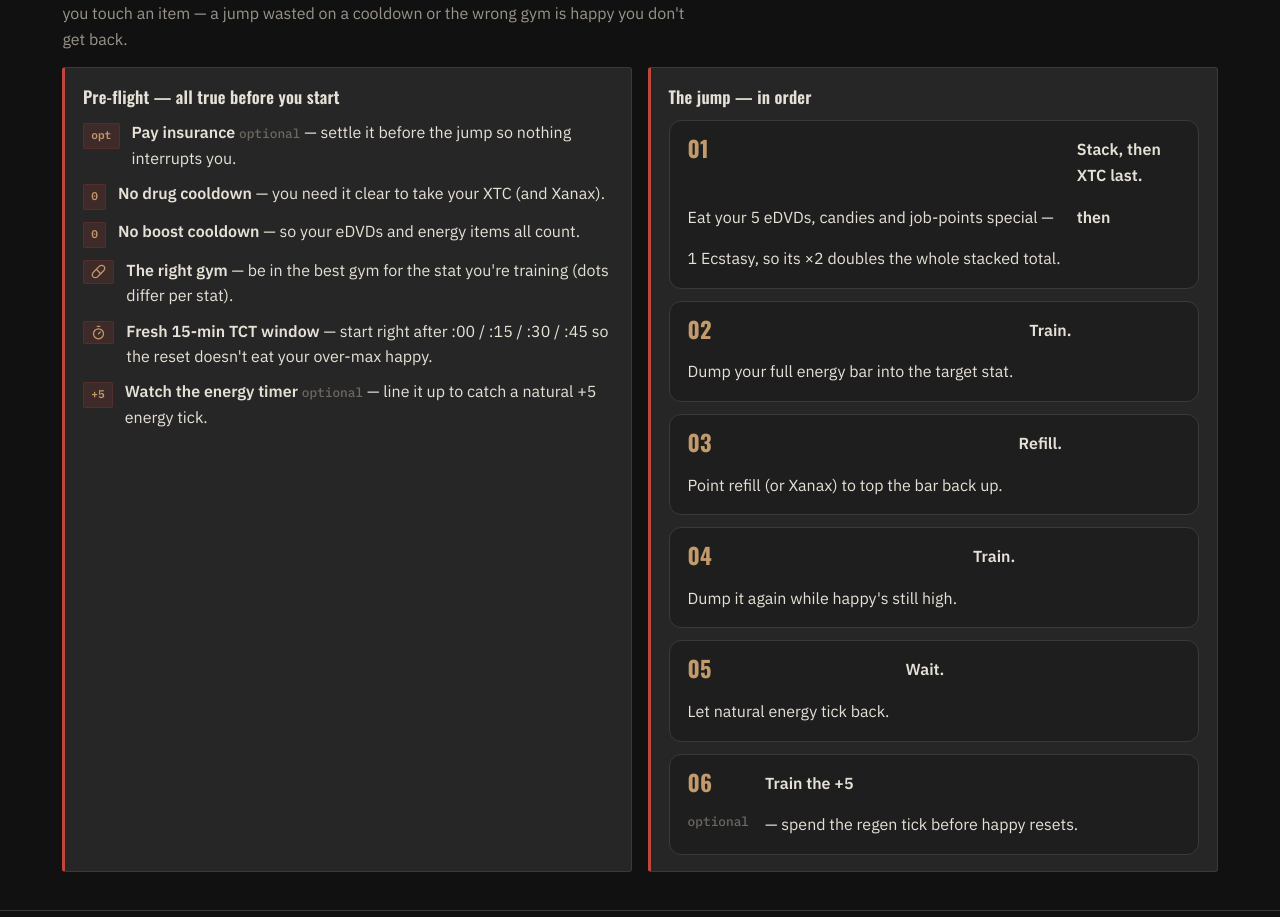
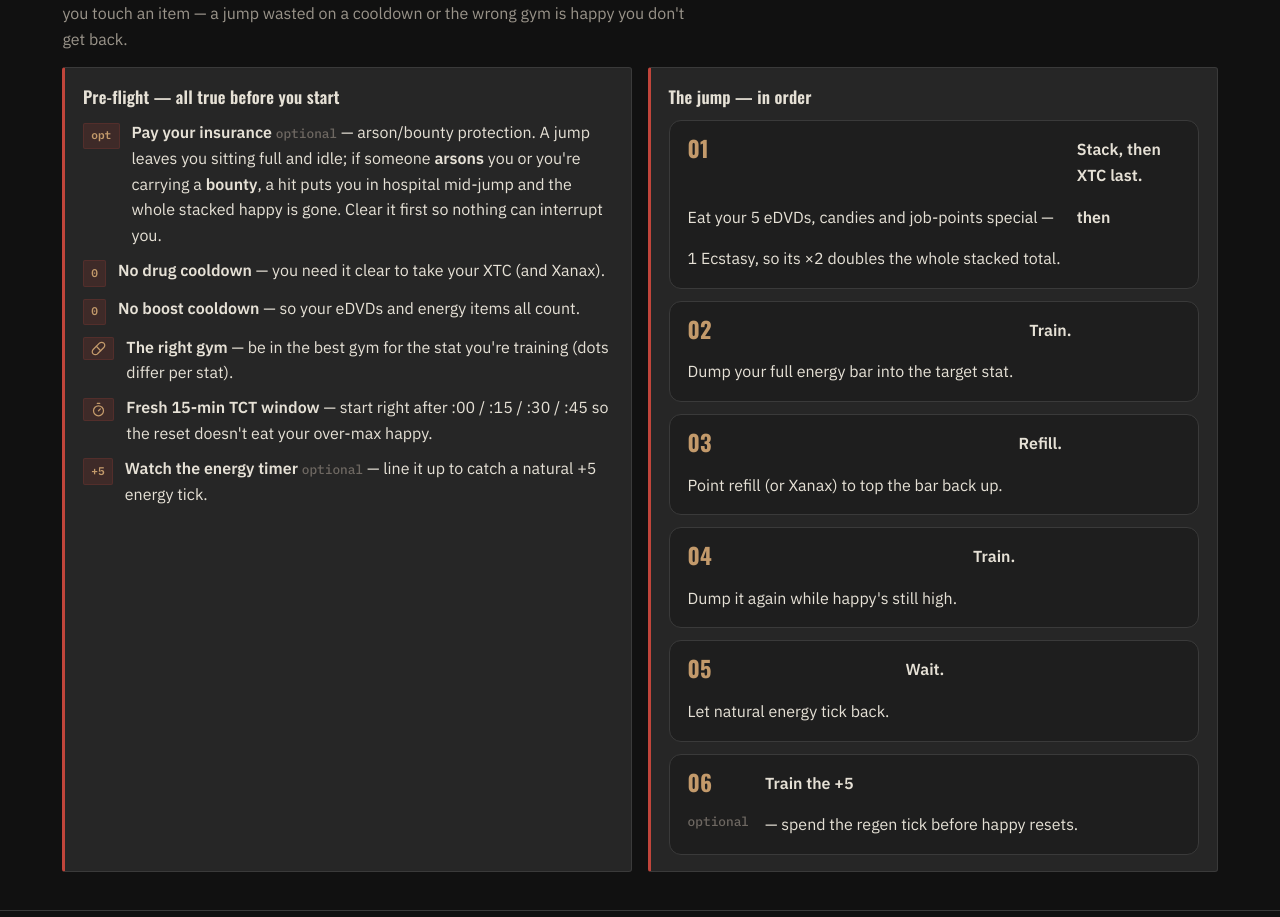
Before and after one commit to TORN-OWASP-Faction/Faction-Training-Playbook, a SvelteKit app: page / in a window 1280 px wide. Shown: the part 2022-2939 px from the top of the page. Built offline with nearby package versions, Linux system fonts and the light colour scheme.

Commit message:
Explain jump insurance = arson/bounty protection (avoid being hospitalized mid-jump)

```diff
--- a/src/routes/+page.svelte
+++ b/src/routes/+page.svelte
@@ -369,7 +369,7 @@
     <div class="callout">
       <h3>Pre-flight — all true before you start</h3>
       <ul class="rules" style="margin-top:10px">
-        <li><span class="k">opt</span><div><b>Pay insurance</b> <span class="mono" style="color:var(--faint);font-size:.8rem">optional</span> — settle it before the jump so nothing interrupts you.</div></li>
+        <li><span class="k">opt</span><div><b>Pay your insurance</b> <span class="mono" style="color:var(--faint);font-size:.8rem">optional</span> — arson/bounty protection. A jump leaves you sitting full and idle; if someone <b>arsons</b> you or you're carrying a <b>bounty</b>, a hit puts you in hospital mid-jump and the whole stacked happy is gone. Clear it first so nothing can interrupt you.</div></li>
         <li><span class="k">0</span><div><b>No drug cooldown</b> — you need it clear to take your XTC (and Xanax).</div></li>
         <li><span class="k">0</span><div><b>No boost cooldown</b> — so your eDVDs and energy items all count.</div></li>
         <li><span class="k"><Icon name="pill"/></span><div><b>The right gym</b> — be in the best gym for the stat you're training (dots differ per stat).</div></li>
```
